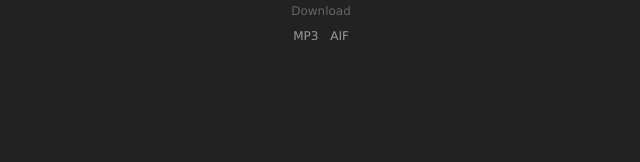
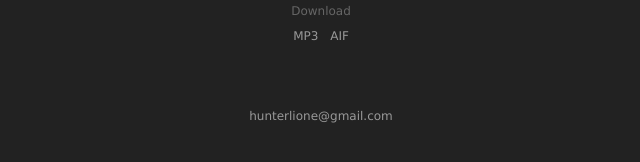
Before and after one commit to bradgreene/aarongreene.xyz, a Jekyll site: the page built from _posts/noise/0001-01-01-db3.md, in a window 1280 px wide. Shown: the part 534-696 px from the top of the page, without its empty margins (319-959 px from the left). Built offline with Jekyll 4.4.1, drawn with Linux system fonts in a browser that asks for light colours; nearby versions of some CDN libraries; some web fonts are replaced.

Commit message:
email on track pages

```diff
--- a/_layouts/default.html
+++ b/_layouts/default.html
@@ -76,8 +76,12 @@
 </head>
 
 <body>
+
   <div id="limiter">
+
     {{content}}
+
   </div>
+
 </body>
 </html>
--- a/_layouts/music.html
+++ b/_layouts/music.html
@@ -4,6 +4,7 @@ layout: default
 {% assign base = site.baseurl %}
 
 <div id="outline">
+
   <div id="description">
     <div id="description-text">
       <b>{{page.title}}</b><br />
@@ -35,10 +36,16 @@ layout: default
   </div>
 
   <div id="download"><span class="download">Download</span></div>
+
   <div id="format">
     <span class="text">
       <a href="{{page.mp3}}" class="formatmp3" download>MP3</a>
       <a href="{{page.aif}}">AIF</a>
     </span>
   </div>
+
+  <div id="email">
+    <span class="email"><a href="mailto:hunterlione@gmail.com">hunterlione@gmail.com</a></span>
+  </div>
+
 </div>
--- a/css/style.css
+++ b/css/style.css
@@ -282,6 +282,11 @@ body {
   cursor: default;
 }
 
+#email {
+  margin: 60px 0 0 0;
+  text-align: center;
+}
+
 .email a {
   color: #999;
   text-decoration: none;
```
Also changed, not shown: _layouts/thelist.html (+2 -5 lines).
